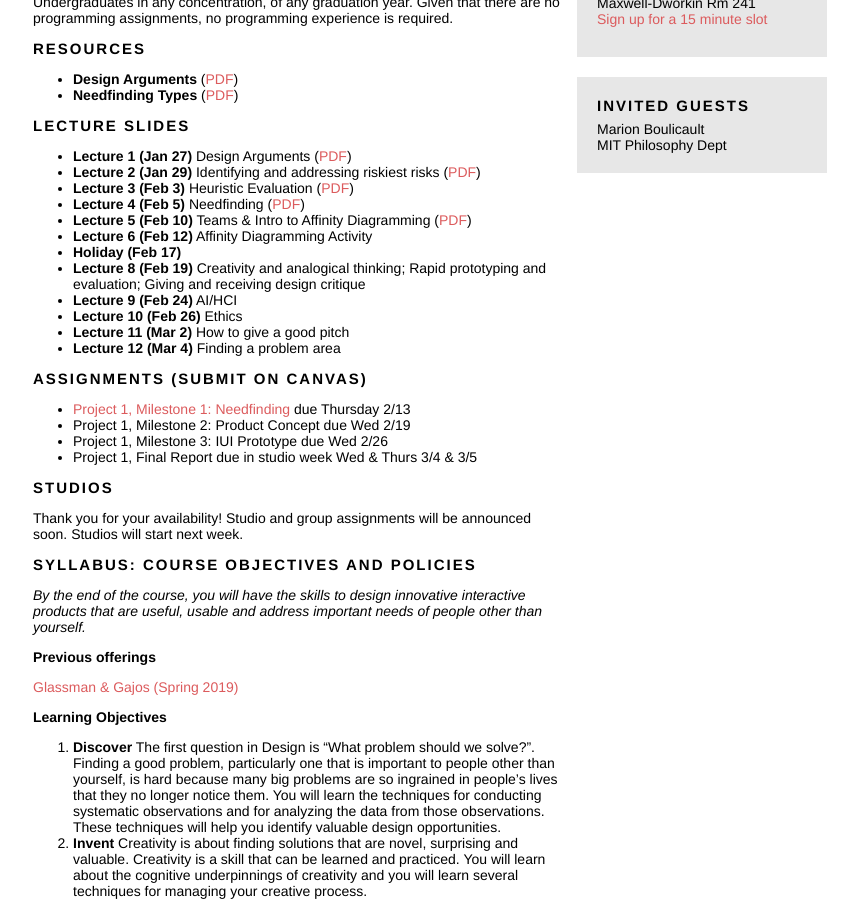
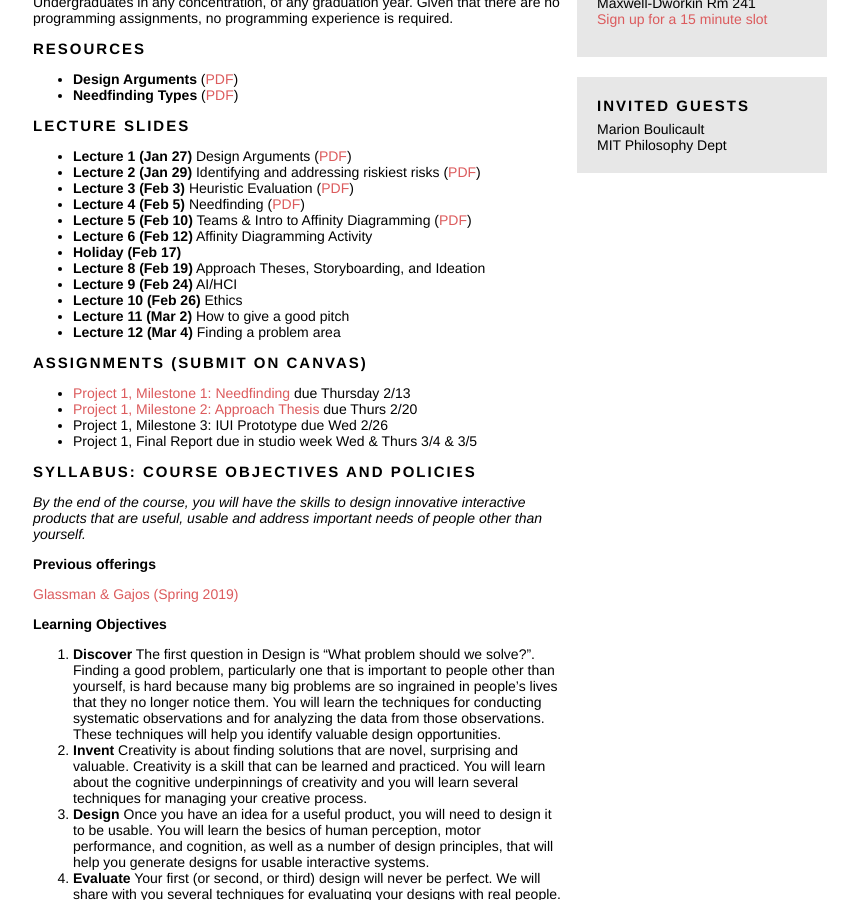
Before and after one commit to eglassman/eglassman.github.io, a Jekyll site: the page built from cs179.html, in a window 1280 px wide and 900 px high, scrolled down 422 px. Shown: the whole window, without its empty margins (210-1068 px from the left). Built offline with Jekyll 4.4.1, drawn with Linux system fonts in a browser that asks for light colours.

Commit message:
added second milestone

```diff
--- a/cs179.html
+++ b/cs179.html
@@ -71,7 +71,8 @@ The course covers skills and techniques necessary to design innovative interacti
         <li><b>Lecture 5 (Feb 10)</b> Teams & Intro to Affinity Diagramming (<a href="https://www.dropbox.com/s/7afeogwjvtzci1x/Session%201b%20--%20Teams.pdf?dl=0">PDF</a>)</li>
         <li><b>Lecture 6 (Feb 12)</b> Affinity Diagramming Activity</li>
         <li><b>Holiday (Feb 17)</b></li>
-        <li><b>Lecture 8 (Feb 19)</b> Creativity and analogical thinking; Rapid prototyping and evaluation; Giving and receiving design critique</li>
+        <li><b>Lecture 8 (Feb 19)</b> Approach Theses, Storyboarding, and Ideation</li>
+        <!-- <li><b>Lecture 8 (Feb 19)</b> Creativity and analogical thinking; Rapid prototyping and evaluation; Giving and receiving design critique</li> -->
         <li><b>Lecture 9 (Feb 24)</b> AI/HCI</li>
         <li><b>Lecture 10 (Feb 26)</b> Ethics</li>
         <li><b>Lecture 11 (Mar 2)</b> How to give a good pitch</li>
@@ -88,25 +89,25 @@ The course covers skills and techniques necessary to design innovative interacti
     <div>
       <ul>
       <li><a href="https://docs.google.com/document/d/1ZOLVIv8JS4pe9RqAbOWhAzwN3I8LqjVUwg9FWmXwGcc/edit?usp=sharing">Project 1, Milestone 1: Needfinding</a> due <it>Thursday 2/13</it></li>
-      <li>Project 1, Milestone 2: Product Concept due Wed 2/19</li>
+      <li><a href="https://docs.google.com/document/d/1AoL5rzFbnwr12l1PDJgjzX6ZbnbERjeVdjoAqKhN2-k/edit?usp=sharing">Project 1, Milestone 2: Approach Thesis</a> due Thurs 2/20</li>
       <li>Project 1, Milestone 3: IUI Prototype due Wed 2/26</li>
       <li>Project 1, Final Report due in studio week Wed & Thurs 3/4 & 3/5</li>
       </ul>
     </div>
 
-    <div class="header lead">
+    <!-- <div class="header lead">
       Studios
     </div>
 
     <div>
       <p>Thank you for your availability! Studio and group assignments will be announced soon. Studios will start next week.</p>
-      <!-- <p>Rebecca in MD 221 Wednesdays Noon-1 PM</p>
+      <p>Rebecca in MD 221 Wednesdays Noon-1 PM</p>
       <p>Amadou in 52 Oxford St B150 Wednesdays 1:30-2:45 PM</p>
       <p>Kathy in 52 Oxford St B150 Wednesdays 4:30-5:45 PM</p>
       <p>Cole in MD 221 Thursdays 10:30-11:45 PM</p>
       <p>Jake in 52 Oxford St B150 Thursdays 1:30-2:45 PM</p>
-      <p>Phoebe in MD 323 Thursdays 2-3:15 PM</p> -->
-    </div>
+      <p>Phoebe in MD 323 Thursdays 2-3:15 PM</p>
+    </div> -->
 
     <!-- <div class="header lead">
       Syllabus: Timeline
```
